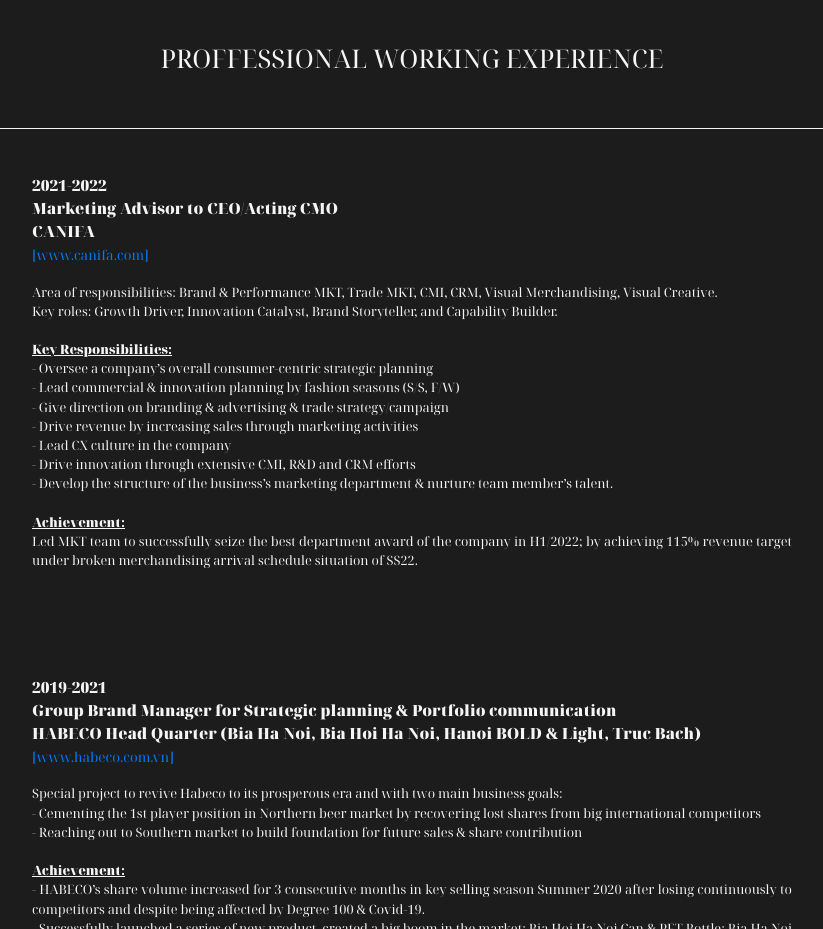
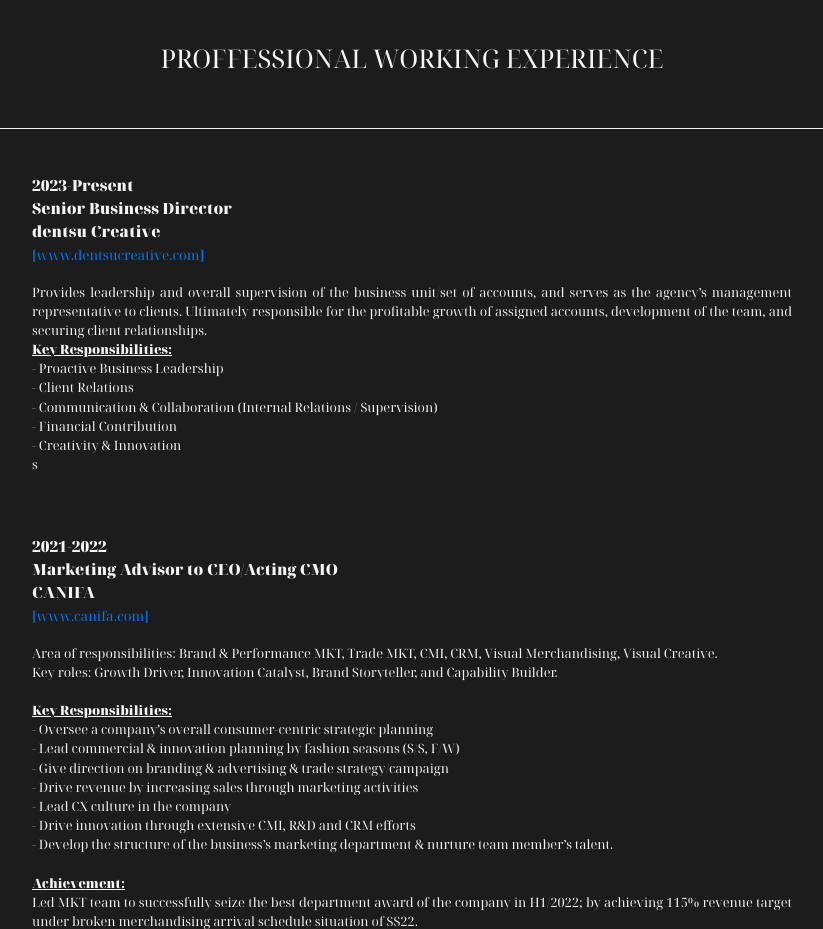
Before and after one commit to cici1206/portfolio, a plain HTML site: page workingG.html in a window 1280 px wide. Shown: the part 1400-2329 px from the top of the page, without its empty margins (203-1026 px from the left). Drawn offline with nearby package versions, Linux system fonts and the light colour scheme.

Commit message:
Update workingG.html

```diff
--- a/workingG.html
+++ b/workingG.html
@@ -73,6 +73,26 @@
 
 
                      <section id="sec1">
+
+			      <div>
+                                <br>
+                                <p style="font-size: 1.2vw; text-align: left; padding-left: 100px; padding-right: 100px;" >
+                                    <b>2023-Present <br>
+                                Senior Business Director <br>
+                                dentsu Creative <br>
+                                <small><a href="https://www.dentsucreative.com/en-gb"> [www.dentsucreative.com] </a></small>
+                                </b><br>
+                                </p>
+                                <p class="toptextbody">
+                                Provides leadership and overall supervision of the business unit/set of accounts, and serves as the agency’s management representative to clients. Ultimately responsible for the profitable growth of assigned accounts, development of the team, and securing client relationships.
+                                <br>
+                                <u><b>Key Responsibilities:</b></u><br>
+                                - Proactive Business Leadership<br>
+                                - Client Relations<br>
+                                - Communication & Collaboration (Internal Relations / Supervision)<br>
+                                - Financial Contribution<br>
+                                - Creativity & Innovation<br>s
+                            </div>
 
                             <div>
                                 <br>
```
